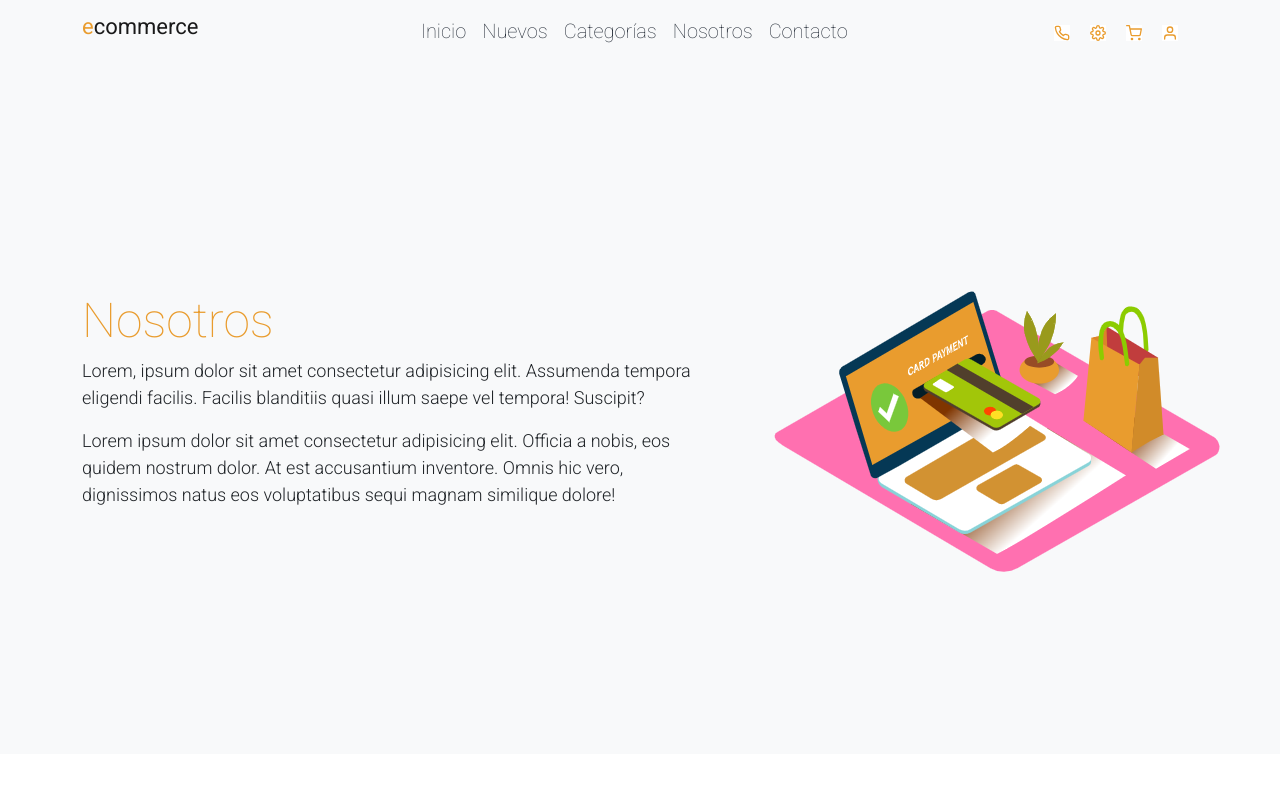
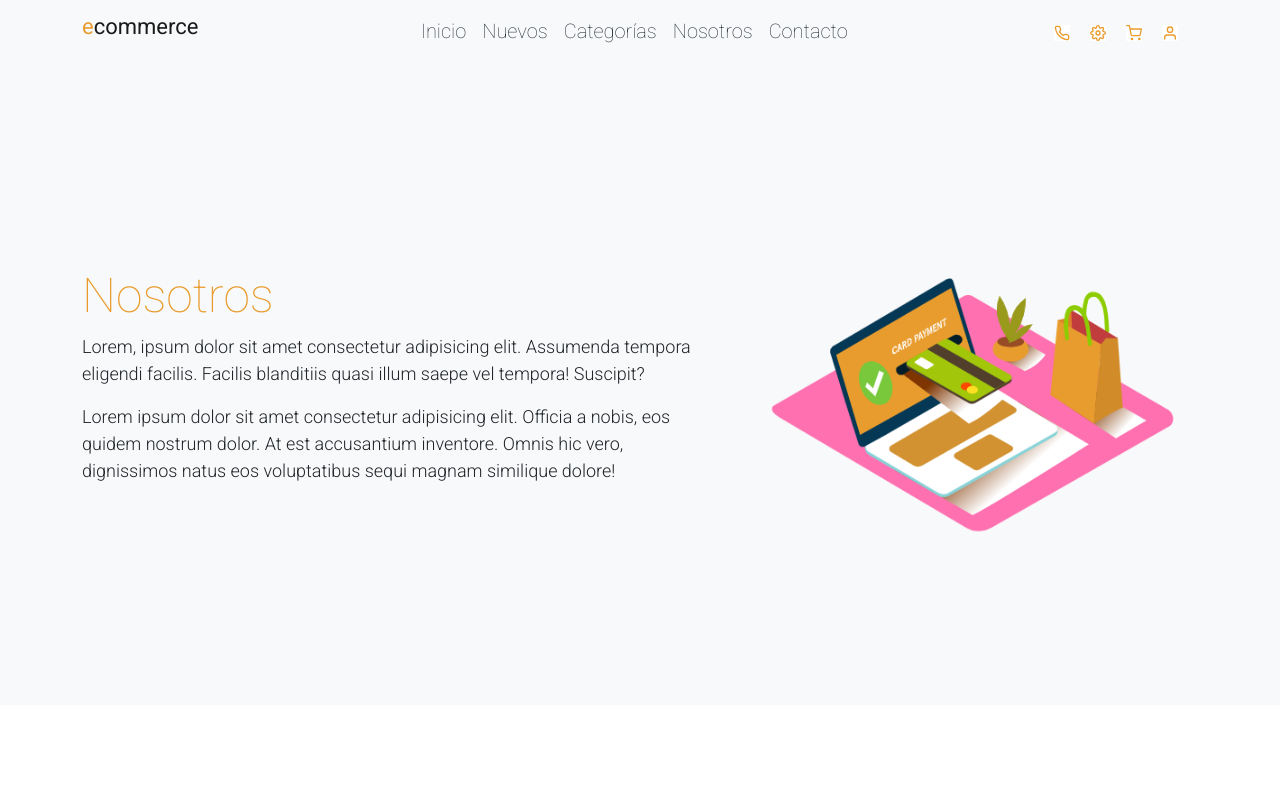
Before and after one commit to cesar-bq/cesar-bq.github.io, a plain HTML site: page pages/about.html in a window 1280 px wide. Shown: the top 798 px of the page. Drawn offline with nearby package versions, Linux system fonts and the light colour scheme.

Commit message:
fix imagen fluida del about

```diff
--- a/pages/about.html
+++ b/pages/about.html
@@ -93,7 +93,7 @@
               </p>
             </div>
             <div class="col-md-5">
-              <img src="../assets/images/about.png" alt="About" />
+              <img src="../assets/images/about.png" class="img-fluid" alt="About" />
             </div>
           </div>
         </div>
```
